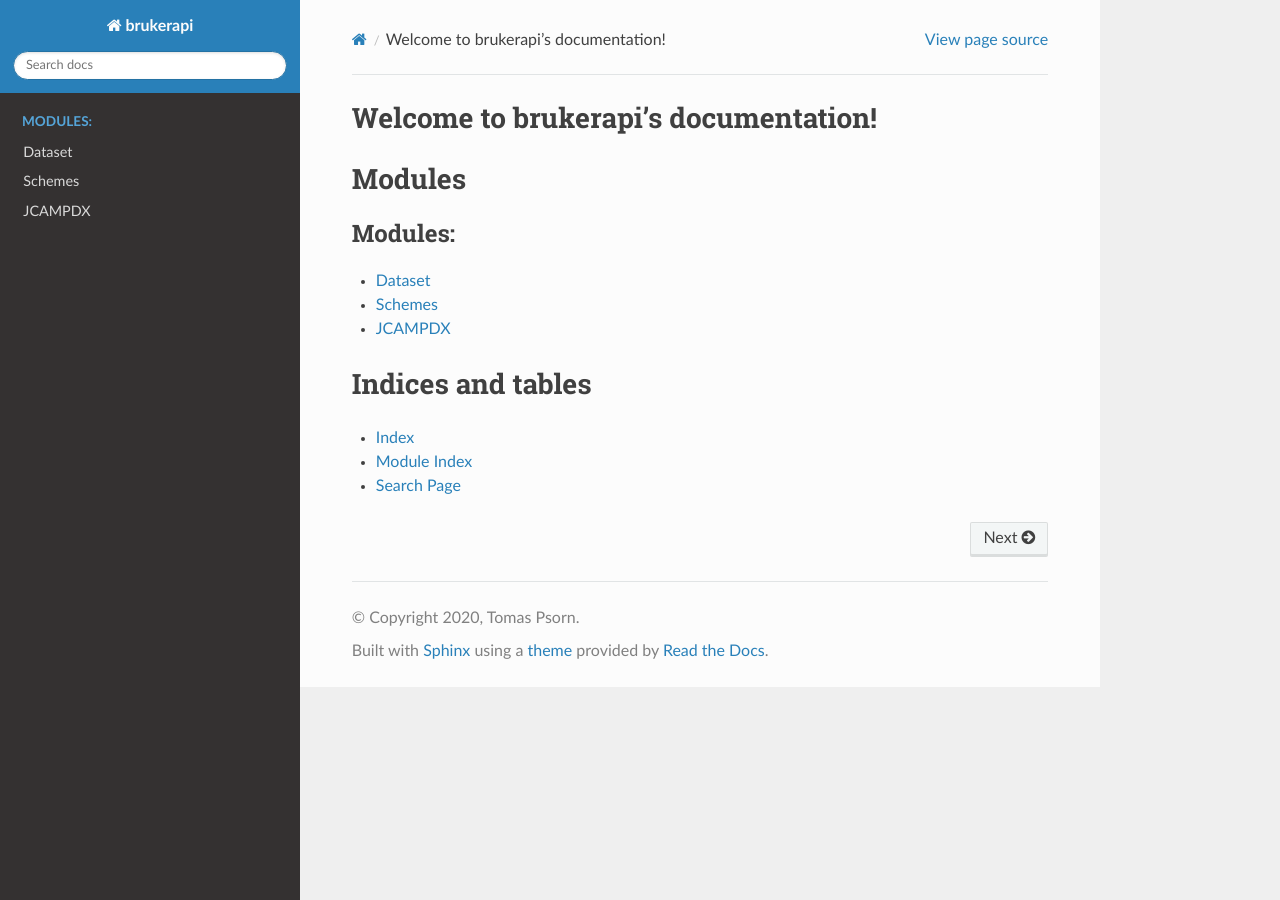
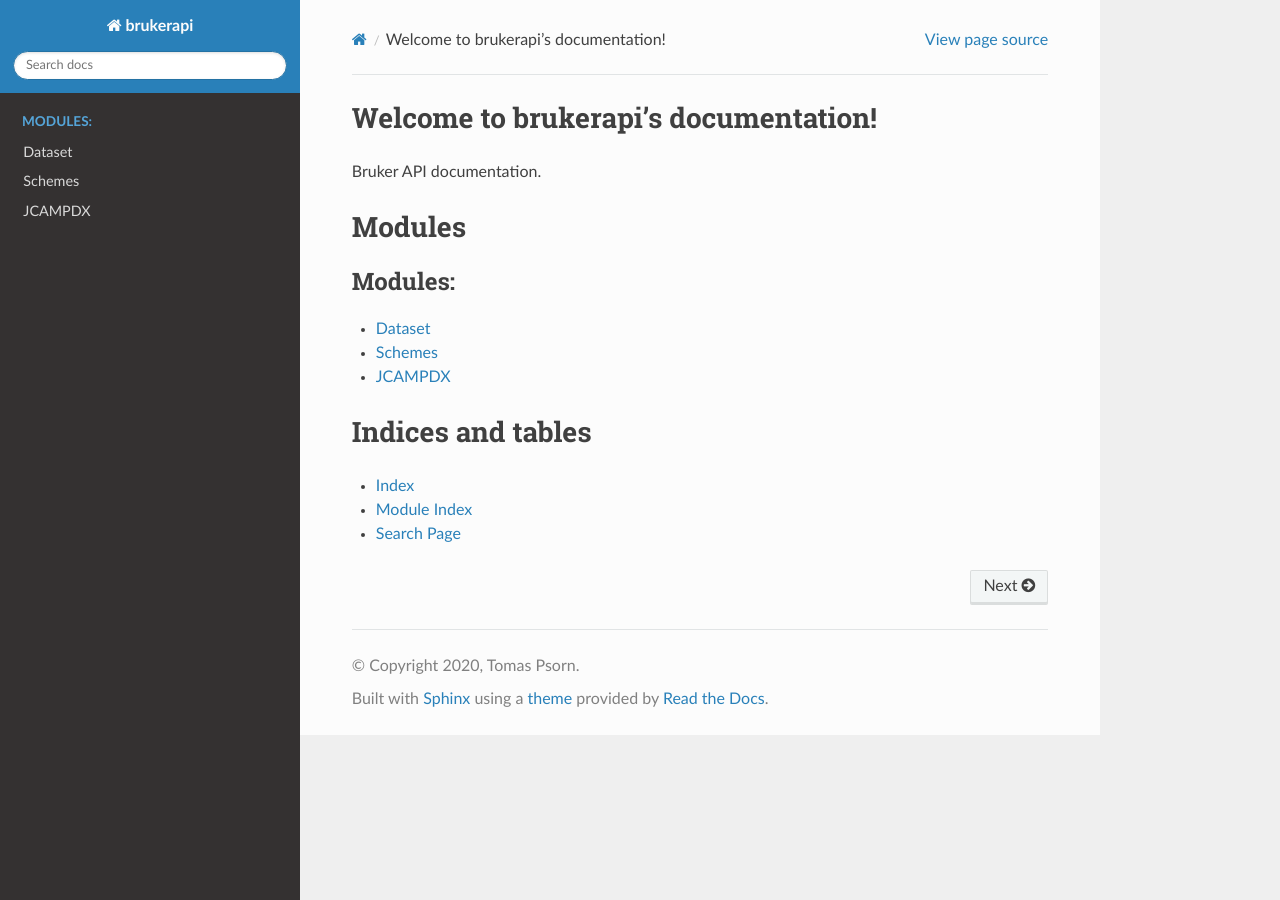
Before and after one commit to isi-nmr/brukerapi-python, a Sphinx documentation site: the page built from docs/source/index.rst, in a window 1280 px wide. Built offline with Sphinx 7.4.7 and the Read the Docs theme 2.0.0, drawn with Linux system fonts in a browser that asks for light colours.

Commit message:
docs debug

```diff
--- a/docs/source/index.rst
+++ b/docs/source/index.rst
@@ -6,9 +6,7 @@
 Welcome to brukerapi's documentation!
 =====================================
 
-.. toctree::
-   :maxdepth: 2
-   :caption: Contents:
+Bruker API documentation.
 
 Modules
 =========
```
